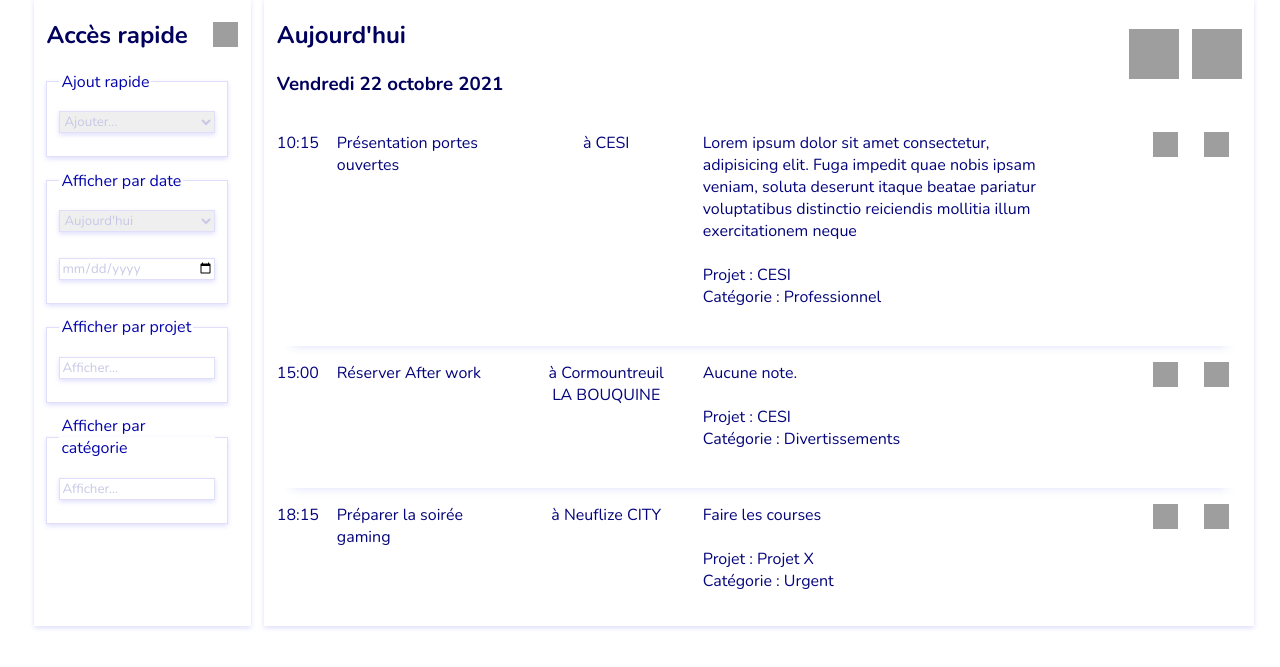
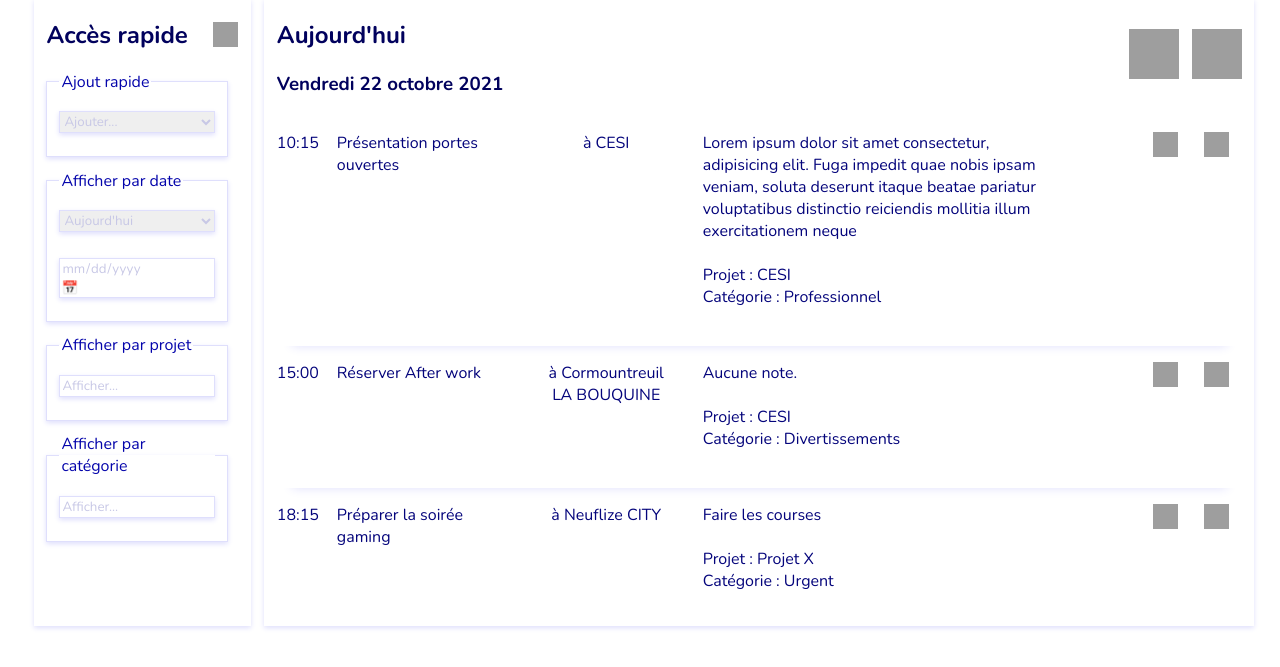
Before and after one commit to Nemamiah/todolist, a PHP site: page / in a window 1280 px wide. Shown: the part 184-851 px from the top of the page. Run offline with PHP 8.4, Linux system fonts and the light colour scheme; grey boxes are pictures that could not be loaded.

Commit message:
modifDateresteJS

```diff
--- a/color.css
+++ b/color.css
@@ -48,3 +48,12 @@ input:focus {
 .bgWhite {
   background-color: white;
 }
+
+input[type="date"]::-webkit-calendar-picker-indicator {
+  display: none;
+  -webkit-appearance: none;
+}
+
+#testCalendar:after{
+  content:'📅';
+}
--- a/index.html
+++ b/index.html
@@ -174,7 +174,9 @@
                 Afficher toutes les tâches
               </option>
             </select>
-            <input class="mtb1 bsd bsdBorder" type="date" />
+
+              <input id="testCalendar" class="mtb1 bsd bsdBorder" type="date" />
+
           </fieldset>
 
           <fieldset class="flex bsdBorder bsd flexCol mb1 whbtn mr10p ml0">
```
